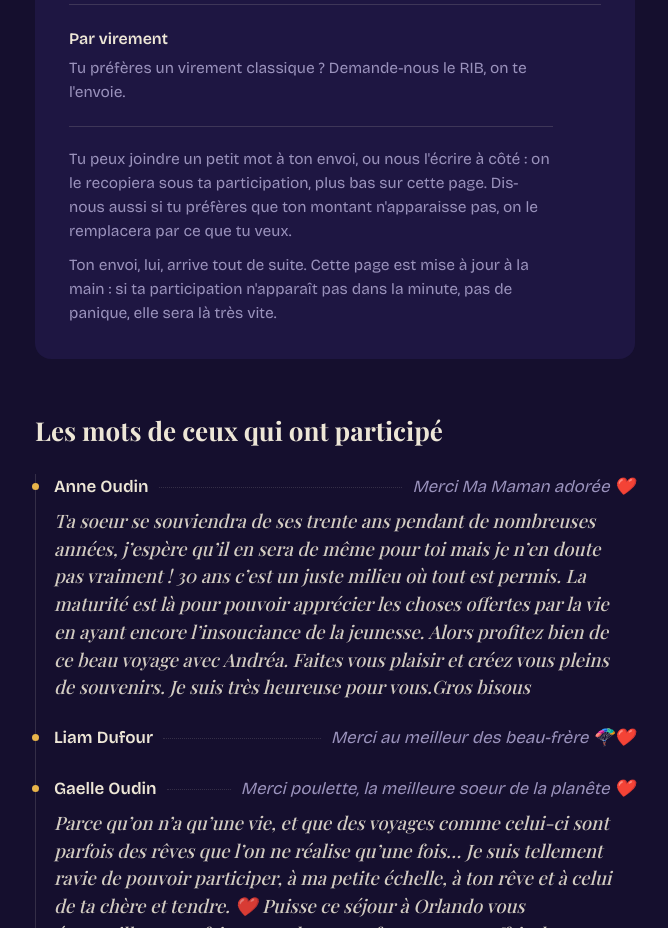
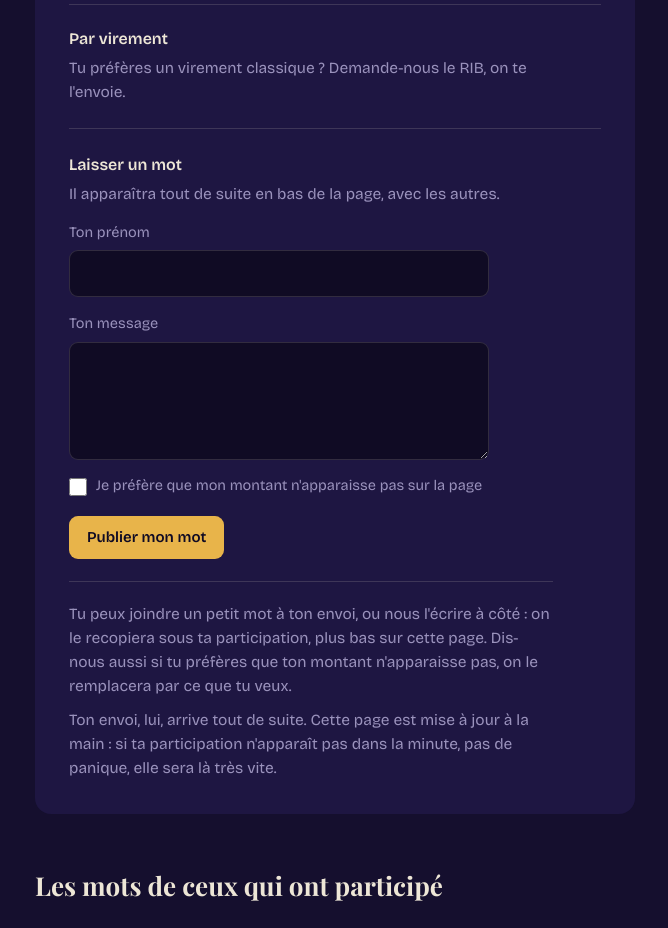
Before and after one commit to Yannickoudin22/Orlando2027, a plain HTML site: page index.html in a window 1280 px wide. Shown: the part 3040-3968 px from the top of the page, without its empty margins (305-973 px from the left). Drawn offline with nearby package versions, Linux system fonts and the light colour scheme; no server answers; a web font is replaced by a local one.

Commit message:
Update index.html

```diff
--- a/index.html
+++ b/index.html
@@ -54,7 +54,7 @@ const CAGNOTTE = {
 
   // L'adresse de ta base Realtime Database, onglet Données.
   // Laisse "" pour désactiver le formulaire de messages.
-  baseMessages: "",
+  baseMessages: "https://cagnotte-orlando-default-rtdb.europe-west1.firebasedatabase.app/",
 
   wero:   "06 66 03 15 72",                  // le mobile rattaché à Wero
   paypal: "oudin.yannick@hotmail.fr",        // adresse ou numéro PayPal, "" pour masquer
```
